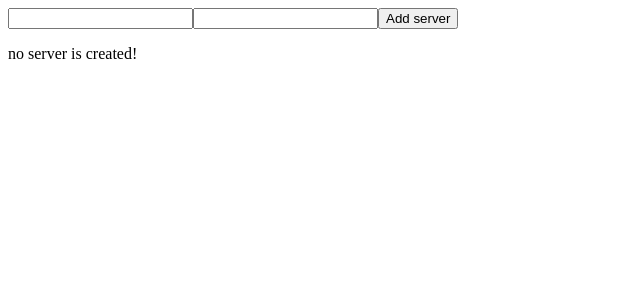
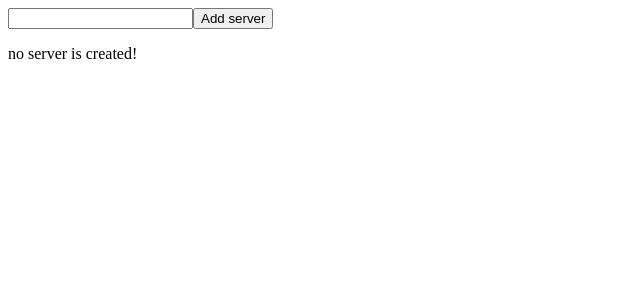
Before and after one commit to PasiturintisS/angular-tutorials, an Angular app: page / in a window 1280 px wide. Shown: the top 300 px of the page, without its empty margins (0-640 px from the left). Built offline with nearby package versions, Linux system fonts and the light colour scheme.

Commit message:
3 files modified

```diff
--- a/src/app/servers/servers.component.html
+++ b/src/app/servers/servers.component.html
@@ -1,9 +1,9 @@
-
+<input type="text" (input)="onUpdateServerStatus($event)">
 
 <!-- two way binding -->
 <!-- pvz zemiau -->
-<input type="text" (input)="onUpdateServerStatus($event)">
-<input type="text" [(ngModel)]="serverName">
+<!-- <input type="text" (input)="onUpdateServerStatus($event)"> -->
+<!-- <input type="text" [(ngModel)]="serverName"> -->
 
 <!-- parsing data with event binding pvz zemiau paduodam kaip argumenta $event  -->
 <!-- !!! pasiskaityti apie $event placiau  -->
--- a/src/app/servers/servers.component.ts
+++ b/src/app/servers/servers.component.ts
@@ -10,7 +10,7 @@
   serverName ='';
 
   onCreateServer(){
-    this.serverCreationStatus = 'server was created.';
+    this.serverCreationStatus = 'server was created. Name is ' + this.serverName;
   }
 
   onUpdateServerStatus(event: any) {
```
Also changed, not shown: 1 other file (tests, documents, lock files or other folders).
